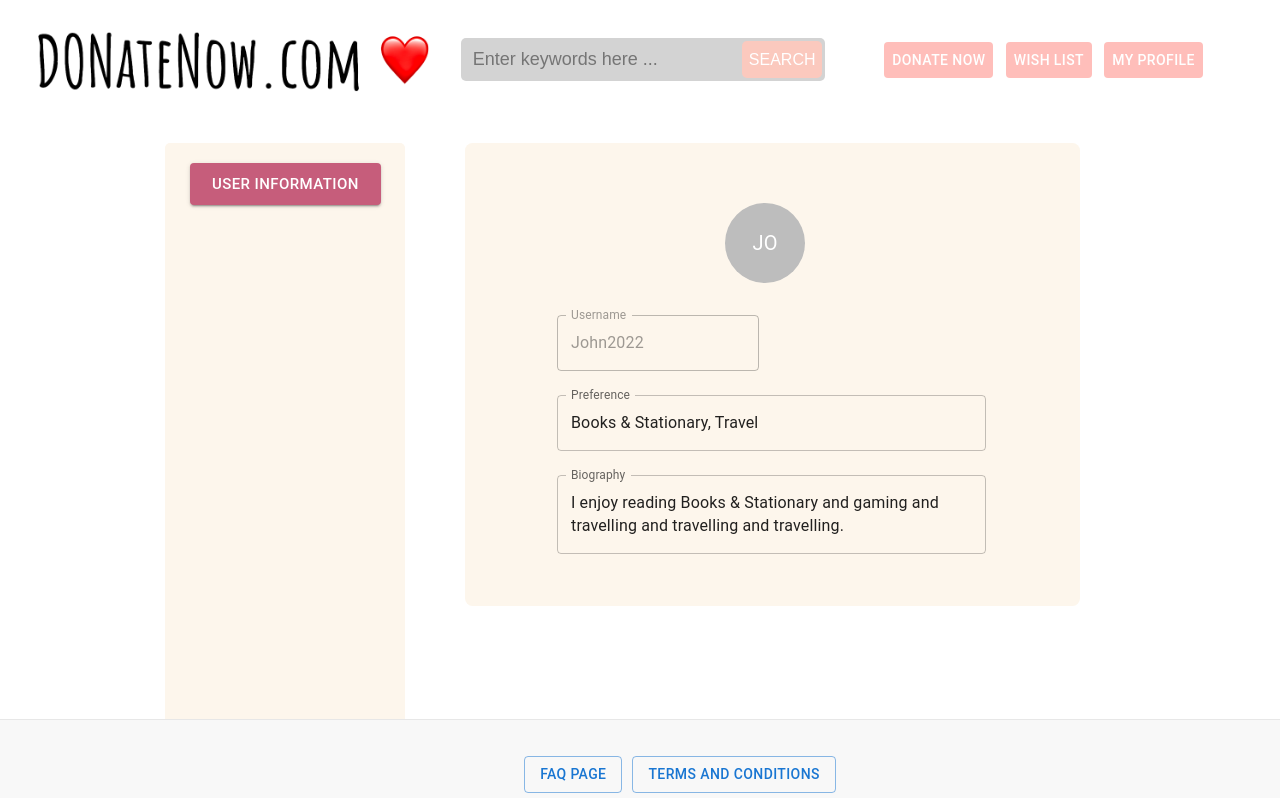
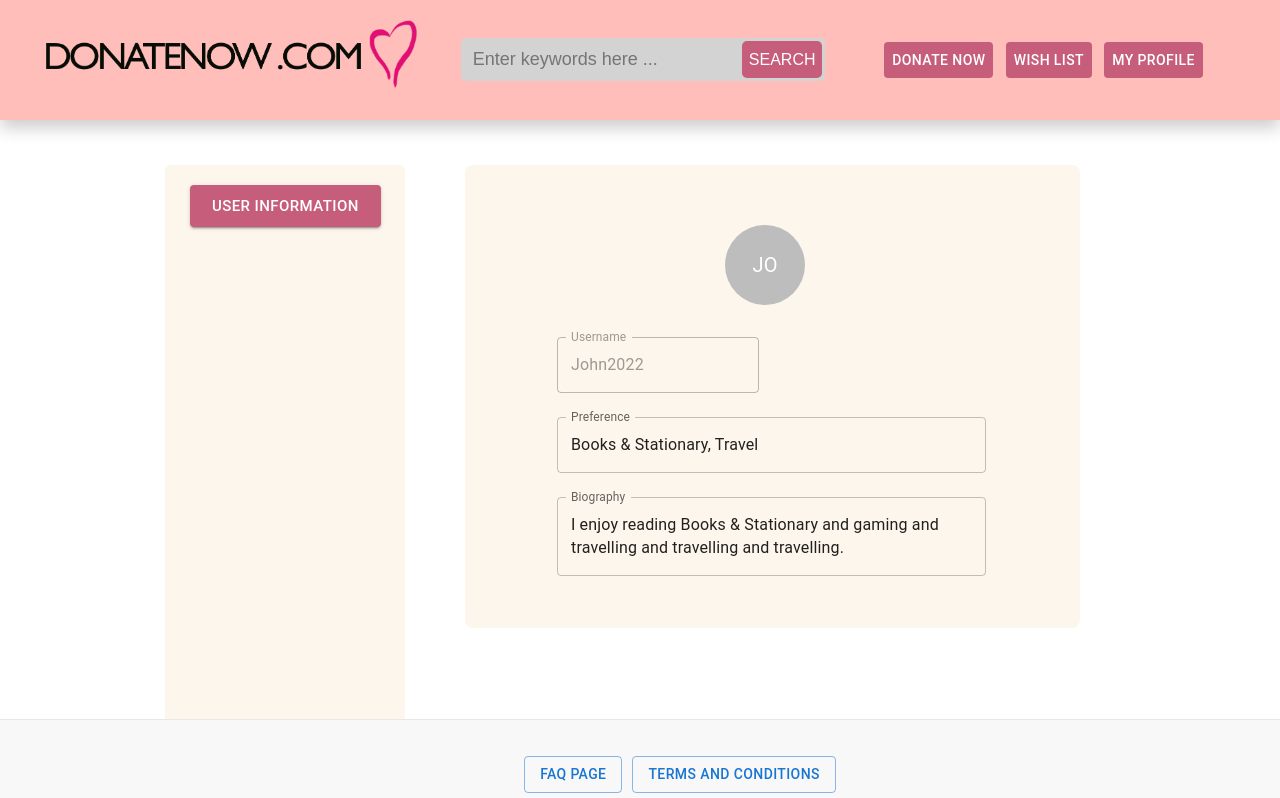
Before and after one commit to quick2063706271/DonateNow, a React (Create React App) app in the folder client/: page /userpage/1 in a window 1280 px wide. Shown: the top 798 px of the page. Built offline with nearby package versions, Linux system fonts and the light colour scheme.

Commit message:
update styles

```diff
--- a/client/src/react-components/AppBar/styles.css
+++ b/client/src/react-components/AppBar/styles.css
@@ -3,7 +3,7 @@
     height: 100%;
     float:left;
     margin-left: 2%;
-    margin-top: 1%;
+    /* margin-top: 0.5%; */
 }
 
 #logo{
@@ -41,7 +41,7 @@
   float: left;
   height: 100%;
   font-size: 16px;
-  background-color: #FBC9BE;
+  background-color: #C65D7B;
   border-radius: 5px;
   border: transparent;
   color: white;
--- a/client/src/react-components/Home/index.js
+++ b/client/src/react-components/Home/index.js
@@ -14,7 +14,7 @@ class Home extends React.Component {
                 <Logo/>
                 <SearchBox/>
                 <Link Link to={'/login'}>
-                    <Button id="loginButton"  style={{backgroundColor: "#ffbeba", color: "white"}}>Log In/Sign up</Button>
+                    <Button id="loginButton"  style={{backgroundColor: "#C65D7B", color: "white"}}>Log In/Sign up</Button>
                 </Link>
                 <div id="home" ><img src={home_pic} id='home_pic' alt="home_pic"/></div>
                 <StickyFooter/>
--- a/client/src/react-components/NavigationMenu/index.js
+++ b/client/src/react-components/NavigationMenu/index.js
@@ -12,17 +12,17 @@ class NavigationMenu extends React.Component {
                     <ul>
                         <li>
                             <Link Link to={'/createpost'}>
-                            <Button style = {{backgroundColor: "#ffbeba", color: "white"}}>Donate Now</Button>
+                            <Button style = {{backgroundColor: "#C65D7B", color: "white"}}>Donate Now</Button>
                             </Link>
                         </li>
                         <li>
                             <Link Link to={'/wishlist'}>
-                            <Button style = {{backgroundColor: "#ffbeba", color: "white"}}>Wish List</Button>
+                            <Button style = {{backgroundColor: "#C65D7B", color: "white"}}>Wish List</Button>
                             </Link>
                         </li>
                         <li>
                             <Link Link to={'/userpage'}>
-                            <Button style = {{backgroundColor: "#ffbeba", color: "white"}}>My Profile</Button>
+                            <Button style = {{backgroundColor: "#C65D7B", color: "white"}}>My Profile</Button>
                             </Link>
                         </li>
                     </ul>
--- a/client/src/react-components/SearchPage/styles.css
+++ b/client/src/react-components/SearchPage/styles.css
@@ -134,6 +134,7 @@
 
 #app-bar {
     width: auto;
-    height: 130px;
-
+    height: 120px;
+    background-color: #ffbeba;
+    box-shadow: 0px 8px 16px 0px rgba(0,0,0,0.2);
 }
--- a/client/src/react-components/UserPage/index.js
+++ b/client/src/react-components/UserPage/index.js
@@ -34,7 +34,7 @@ class UserPage extends React.Component {
                         <AppBar handleSearchButtonOnClick={this.props.handleSearchButtonOnClick}/>
                     </div>
 
-                    <div className="grid-item grid-item-2">
+                    <div className="grid-item grid-item-2" id="side-menu-container">
                         <SideMenu className="grid-item grid-item-2"
                                    userId={this.getUserId()}
                                    readibility={this.props.params.userId !== undefined}/>
--- a/client/src/react-components/UserPage/styles.css
+++ b/client/src/react-components/UserPage/styles.css
@@ -2,6 +2,7 @@
     display: grid;
 }
 
-grid-item-1 {
-    background-color: red;
+
+#side-menu-container {
+    margin-top: 2.5%;
 }
```
Also changed, not shown: client/src/logo.png.
